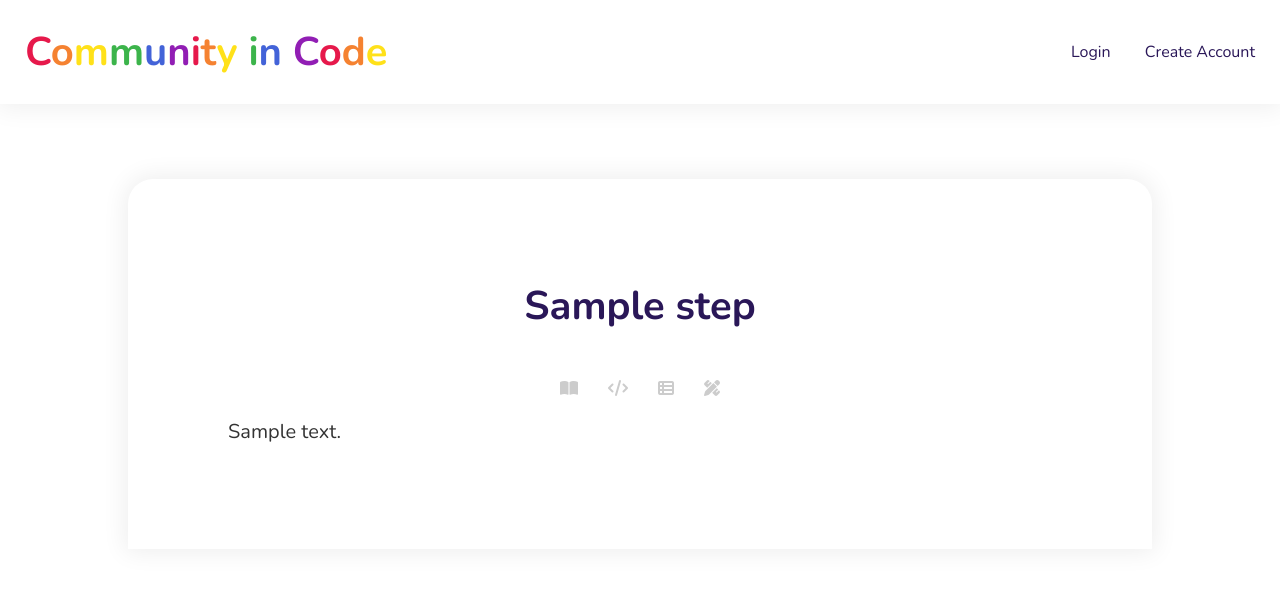
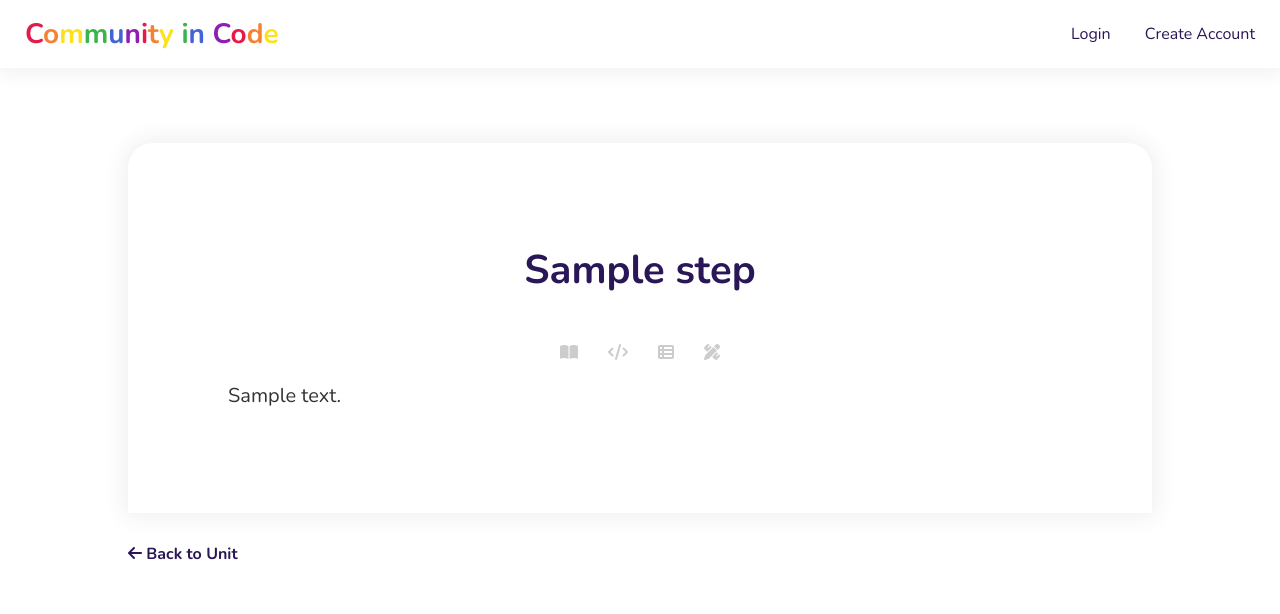
Before and after one commit to ahl389/community-in-code, a Flask app: page /courses/1/1/1 in a window 1280 px wide. Shown: the top 614 px of the page. Run offline with Flask 2, Linux system fonts and the light colour scheme; tables that the repository leaves empty hold one stand-in row (values such as "Sample post"); some libraries are stand-ins or nearby versions.

Commit message:
more links to navigate in course and lots of style fixes

```diff
--- a/cic/admin/templates/admin/layout.html
+++ b/cic/admin/templates/admin/layout.html
@@ -4,6 +4,7 @@
 <head>
     {% block head %}
     <link rel="stylesheet" href="{{ url_for('frontend.static', filename='css/paint.css') }}">
+    <script src="{{ url_for('admin.static', filename='js/draggable.js') }}"></script>
     <title>{% block title %}Community in Code{% endblock %}</title>
     <script src="https://ajax.googleapis.com/ajax/libs/jquery/3.4.1/jquery.min.js"></script>
     <link href="https://fonts.googleapis.com/css2?family=Nunito:wght@300;400;700&display=swap" rel="stylesheet">
--- a/cic/admin/templates/admin/view_course.html
+++ b/cic/admin/templates/admin/view_course.html
@@ -132,7 +132,7 @@
 
     $('#button-save-order').on('click', function () {
         $('.stage').each(function (index) {
-            const id = $(this).children('p').attr('data-id');
+            const id = $(this).children('a').children('p').attr('data-id');
             const json = { "order": index + 1 };
 
             $.ajax({
--- a/cic/admin/templates/admin/view_stage.html
+++ b/cic/admin/templates/admin/view_stage.html
@@ -154,12 +154,14 @@
 
     $('#button-save-order').on('click', function () {
         $('.stage').each(function (index) {
-            const id = $(this).children('p').attr('data-id');
+            console.log(this)
+            const id = $(this).children('a').children('p').attr('data-id');
+            console.log(id)
             const json = { "order": index + 1 };
 
             $.ajax({
                 type: 'PUT',
-                url: `http://localhost:5000/api/v1/stages/${id}`,
+                url: `http://localhost:5000/api/v1/steps/${id}`,
                 contentType: 'application/json',
                 data: JSON.stringify(json),
             }).done(function (data) {
--- a/cic/frontend/app.py
+++ b/cic/frontend/app.py
@@ -110,5 +110,17 @@ def view_unit(course_id, stage_id):
 def view_step(course_id, stage_id, step_id):
     course = Course.get(course_id)
     unit = Stage.get(stage_id)
+    steps = Step.get_many(unit.steps.split(','))
     step = Step.get(step_id)
-    return render_template('frontend/lesson.html', course=course, unit=unit, step=step)
+
+    next_step = None
+    prev_step = None
+
+    for s in steps:
+        if s.order == step.order + 1:
+            next_step = s.id
+        if s.order == step.order - 1:
+            prev_step = s.id
+
+
+    return render_template('frontend/lesson.html', course=course, unit=unit, step=step, next_step=next_step, prev_step=prev_step)
--- a/cic/frontend/assets/custom.scss
+++ b/cic/frontend/assets/custom.scss
@@ -1,7 +1,7 @@
 /* Enter your custom CSS below */
 
 #banner-horizontal-navigation {
-  padding: 25px;
+  padding: 15px 25px;
   box-shadow: $shadow;
 }
 
@@ -163,11 +163,13 @@ pre {
   }
 }
 
-code {
-  font-size: 18px;
-  background-color: #ddd;
-  padding: 4px 6px;
-  border-radius: 3px;
+p, li {
+  code {
+    font-size: 18px;
+    background-color: #ddd;
+    padding: 4px 6px;
+    border-radius: 3px;
+  }
 }
 
 input, .submit {
--- a/cic/frontend/static/css/paint.css
+++ b/cic/frontend/static/css/paint.css
@@ -22,7 +22,7 @@ li {
 
 /* Enter your custom CSS below */
 #banner-horizontal-navigation {
-  padding: 25px;
+  padding: 15px 25px;
   box-shadow: 0px 0px 25px 3px #eee; }
 
 blockquote {
@@ -130,7 +130,7 @@ pre {
     background-color: inherit;
     color: white; }
 
-code {
+p code, li code {
   font-size: 18px;
   background-color: #ddd;
   padding: 4px 6px;
--- a/cic/frontend/templates/frontend/course.html
+++ b/cic/frontend/templates/frontend/course.html
@@ -13,7 +13,7 @@
             {% for unit in units %}
             <div class="module w100 pm mbm card">
                 <a href="{{ url_for('frontend.view_unit', course_id=course.id, stage_id=unit.id) }}">
-                    <h4 class="xl mbs">{{ unit.title }}</h4>
+                    <h4 class="xl mbs">Unit {{ unit.order }}: {{ unit.title }}</h4>
                 </a>
                 <p>{{ unit.description }}</p>
             </div>
--- a/cic/frontend/templates/frontend/layout.html
+++ b/cic/frontend/templates/frontend/layout.html
@@ -17,7 +17,7 @@
         <div class="container-extender align-middle">
             <div class="module self-align-left" id="logo">
                 <a href="{{url_for('frontend.index')}}">
-                    <h1 class="x2 rainbow">Community in Code</h1>
+                    <h1 class="xl rainbow">Community in Code</h1>
                 </a>
             </div>
 
--- a/cic/frontend/templates/frontend/lesson.html
+++ b/cic/frontend/templates/frontend/lesson.html
@@ -33,16 +33,32 @@
             <div class="module w100 plxl prxl pbxl large">
                 {{ step.content | markdown }}
             </div>
+        </div>
 
+        <div class="container w80 pbl">
+            <div class="module mtm self-align-left">
+                {% if prev_step %}
+                <a class="bold"
+                    href="{{ url_for('frontend.view_step', course_id = course.id, stage_id = unit.id, step_id=prev_step) }}"><i
+                        class="fas fa-arrow-left"></i> Previous
+                    Lesson</a><br>
+                {% endif %}
 
+                <a class="bold" href="{{ url_for('frontend.view_unit', course_id = course.id, stage_id = unit.id) }}"><i
+                        class="fas fa-arrow-left"></i> Back to Unit</a>
+            </div>
+
+            <div class="module mtm self-align-right">
+                {% if next_step %}
+                <a class="bold"
+                    href="{{ url_for('frontend.view_step', course_id = course.id, stage_id = unit.id, step_id=next_step) }}">Next
+                    Lesson <i class="fas fa-arrow-right"></i></a>
+                {% endif %}
+            </div>
         </div>
     </section>
 
-    <section class="banner" id="banner-next">
-        <div class="container lesson">
 
-        </div>
-    </section>
 
     <div class="button glossary-add">
         <i class="fas fa-plus"></i> Add to Glossary
```
Also changed, not shown: cic/admin/app.py (+14 -2 lines), cic/frontend/templates/frontend/unit.html (+4 -3 lines), 1 other file.
